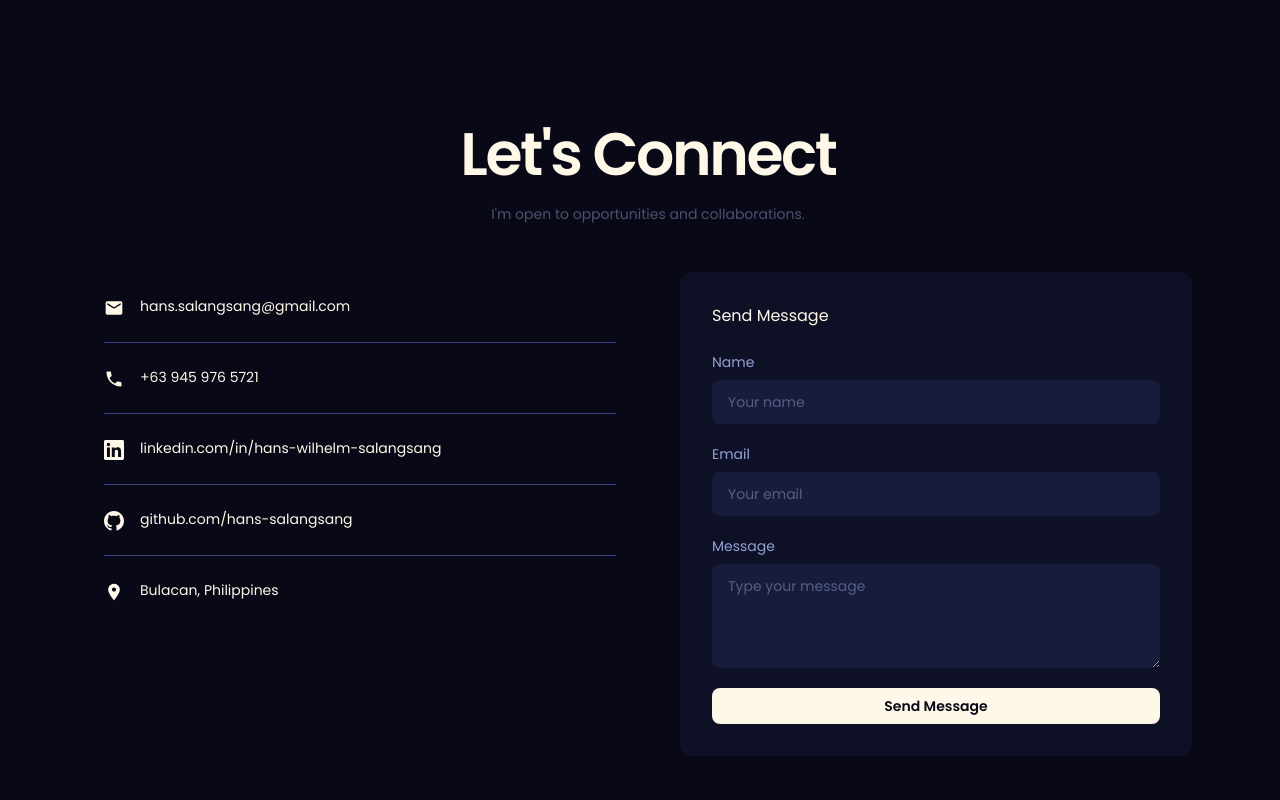
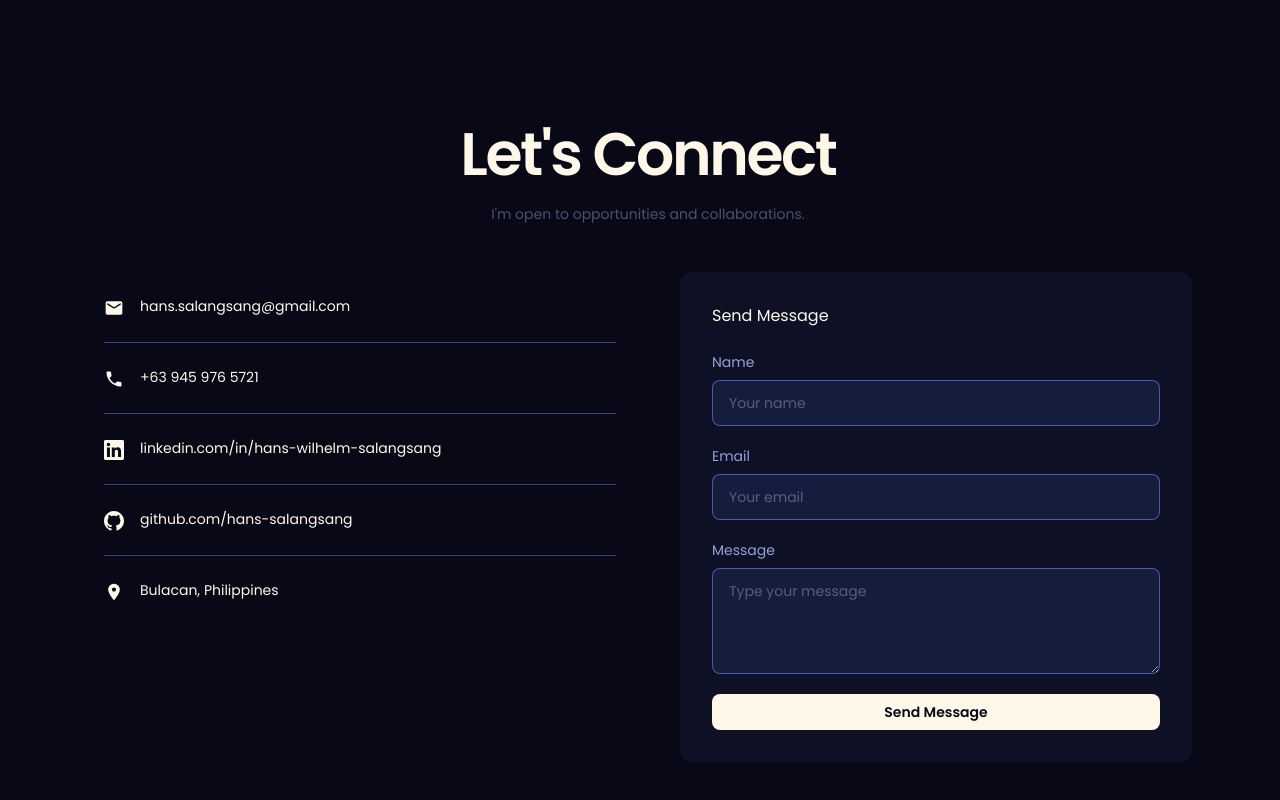
Before and after one commit to hans-salangsang/modern-web-portfolio, a Next.js app: page / in a window 1280 px wide. Shown: the part 3479-4279 px from the top of the page. Built offline with nearby package versions, Linux system fonts and the light colour scheme.

Commit message:
refactor: update ContactForm input styles to include border and transition effects for improved user experience

```diff
--- a/app/components/ContactForm.tsx
+++ b/app/components/ContactForm.tsx
@@ -60,7 +60,7 @@ export default function ContactForm() {
             id="contact-name"
             type="text"
             placeholder="Your name"
-            className="font-body text-sm text-foreground placeholder:text-muted-subtle bg-accent/10 rounded-lg px-4 py-3 focus:outline-none focus:ring-1 focus:ring-divider focus:ring-offset-2 focus:ring-offset-background"
+            className="font-body text-sm text-foreground placeholder:text-muted-subtle bg-accent/10 rounded-lg px-4 py-3 border border-accent/60 focus:outline-none focus:border-accent transition-colors"
             value={form.name}
             onChange={(e) => setForm({ ...form, name: e.target.value })}
             required
@@ -74,7 +74,7 @@ export default function ContactForm() {
             id="contact-email"
             type="email"
             placeholder="Your email"
-            className="font-body text-sm text-foreground placeholder:text-muted-subtle bg-accent/10 rounded-lg px-4 py-3 focus:outline-none focus:ring-1 focus:ring-divider focus:ring-offset-2 focus:ring-offset-background"
+            className="font-body text-sm text-foreground placeholder:text-muted-subtle bg-accent/10 rounded-lg px-4 py-3 border border-accent/60 focus:outline-none focus:border-accent transition-colors"
             value={form.email}
             onChange={(e) => setForm({ ...form, email: e.target.value })}
             required
@@ -88,7 +88,7 @@ export default function ContactForm() {
             id="contact-message"
             rows={4}
             placeholder="Type your message"
-            className="font-body text-sm text-foreground placeholder:text-muted-subtle bg-accent/10 rounded-lg px-4 py-3 resize-y focus:outline-none focus:ring-1 focus:ring-divider focus:ring-offset-2 focus:ring-offset-background"
+            className="font-body text-sm text-foreground placeholder:text-muted-subtle bg-accent/10 rounded-lg px-4 py-3 resize-y border border-accent/60 focus:outline-none focus:border-accent transition-colors"
             value={form.message}
             onChange={(e) => setForm({ ...form, message: e.target.value })}
             required
```
